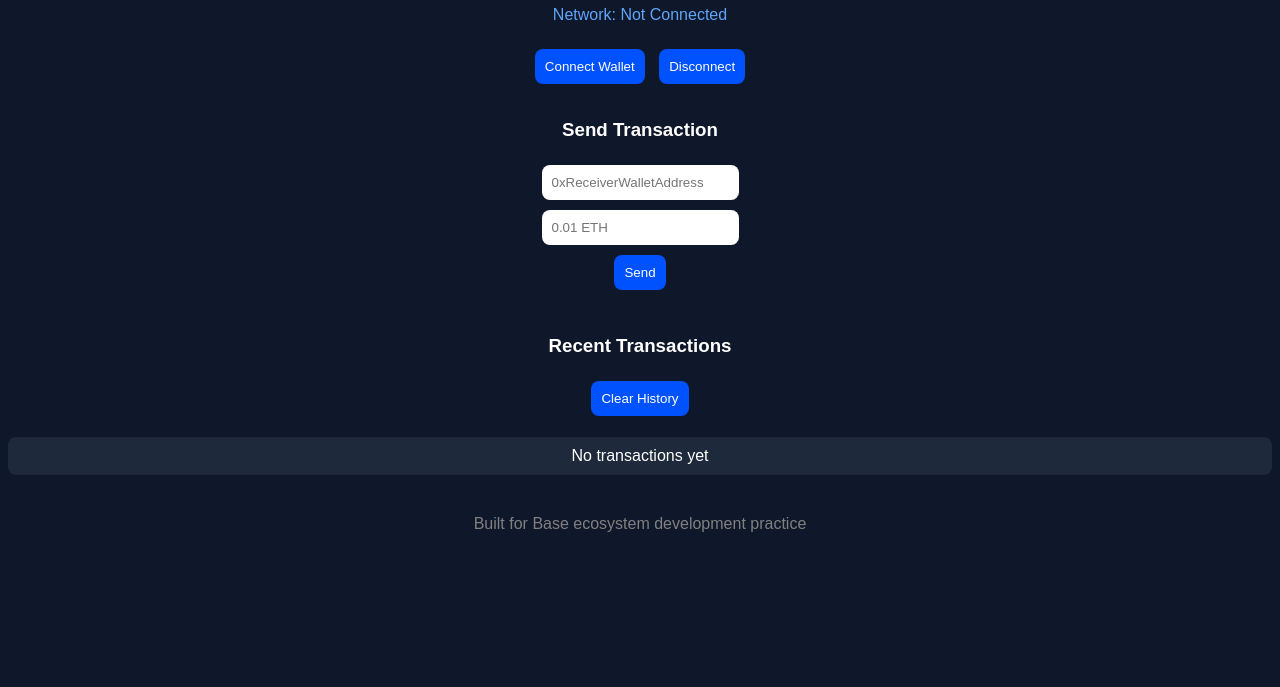
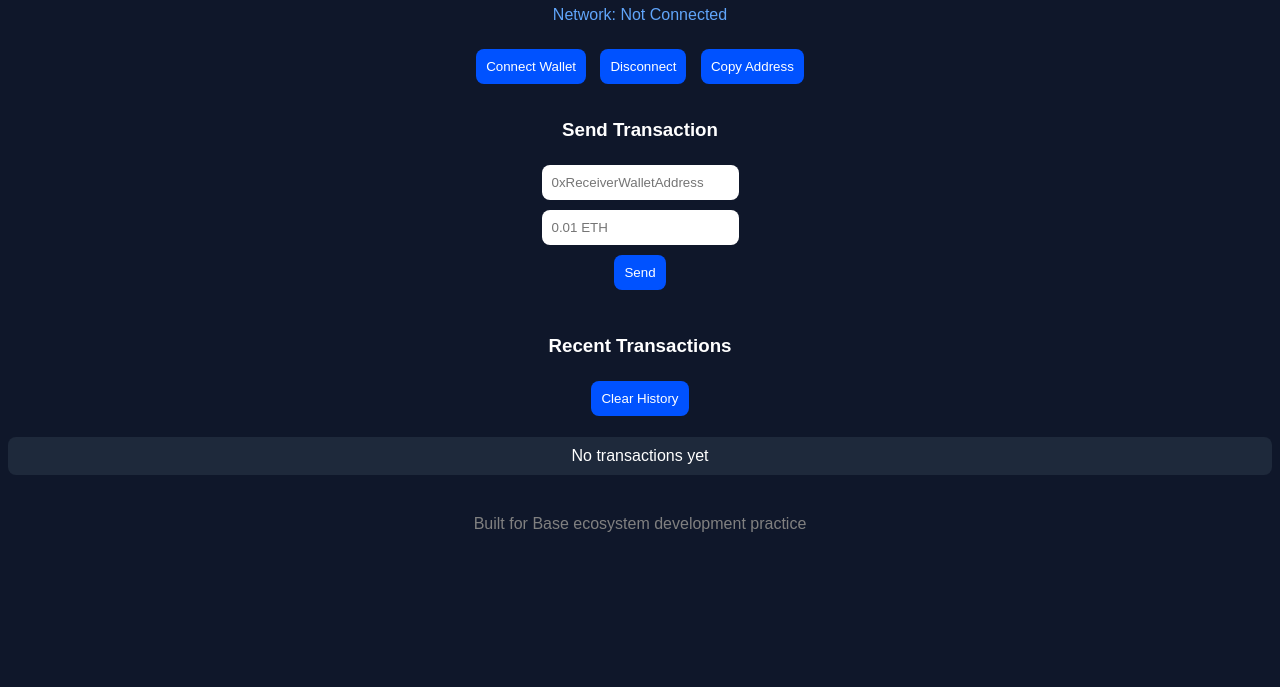
Before and after one commit to krishnaboini/base-mini-dapp, a plain HTML site: page index.html in a window 1280 px wide. Shown: the part 113-800 px from the top of the page. Drawn offline with nearby package versions, Linux system fonts and the light colour scheme.

Commit message:
Add copy wallet address functionality
feat: add copy wallet address functionality

```diff
--- a/index.html
+++ b/index.html
@@ -66,6 +66,7 @@
 
   <button onclick="connectWallet()">Connect Wallet</button>
   <button onclick="disconnectWallet()">Disconnect</button>
+  <button onclick="copyWalletAddress()">Copy Address</button>
 
   <div class="card">
     <p id="status"></p>
@@ -176,6 +177,21 @@
         "Network: Not Connected";
     }
 
+    function copyWalletAddress() {
+
+      const walletText =
+        document.getElementById("address").innerText;
+
+      if (!walletText) {
+        alert("No wallet connected");
+        return;
+      }
+
+      navigator.clipboard.writeText(walletText);
+
+      alert("Wallet address copied");
+    }
+
     function sendTransaction() {
 
       const receiver =
```
